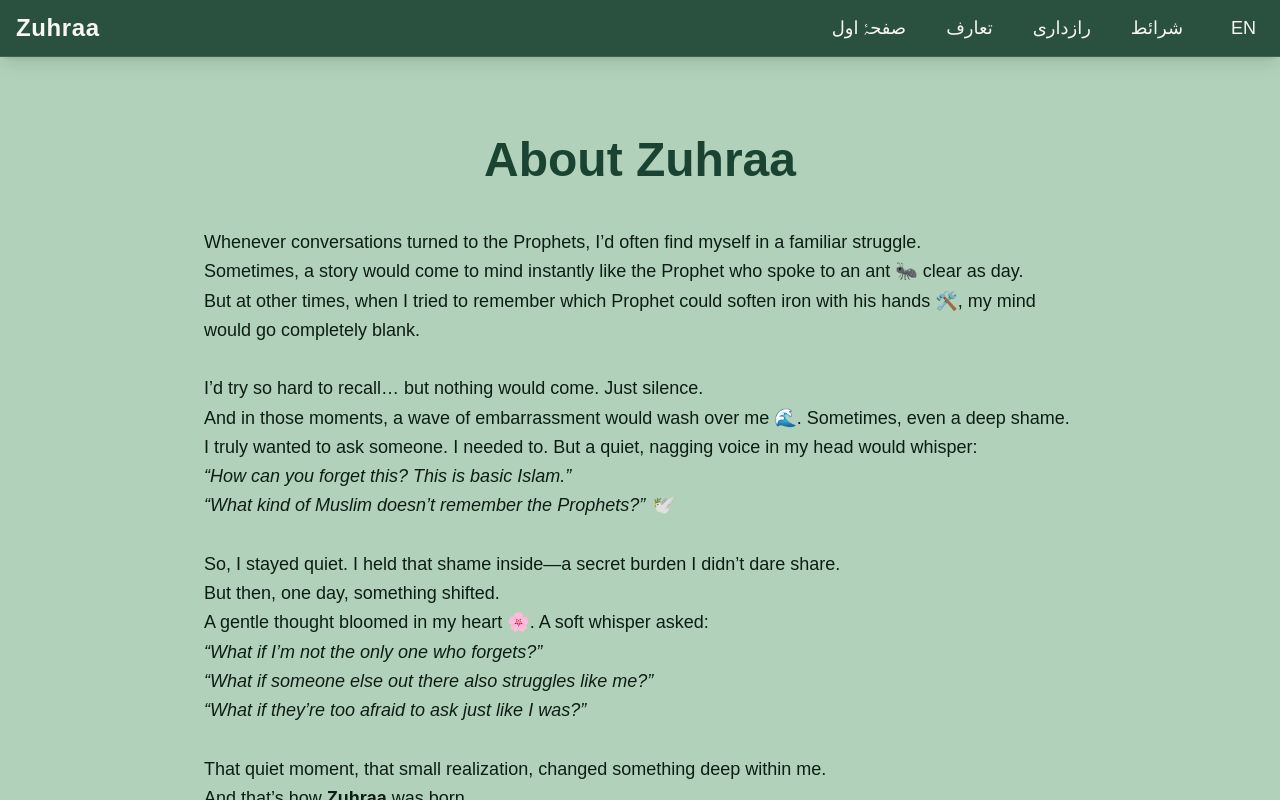
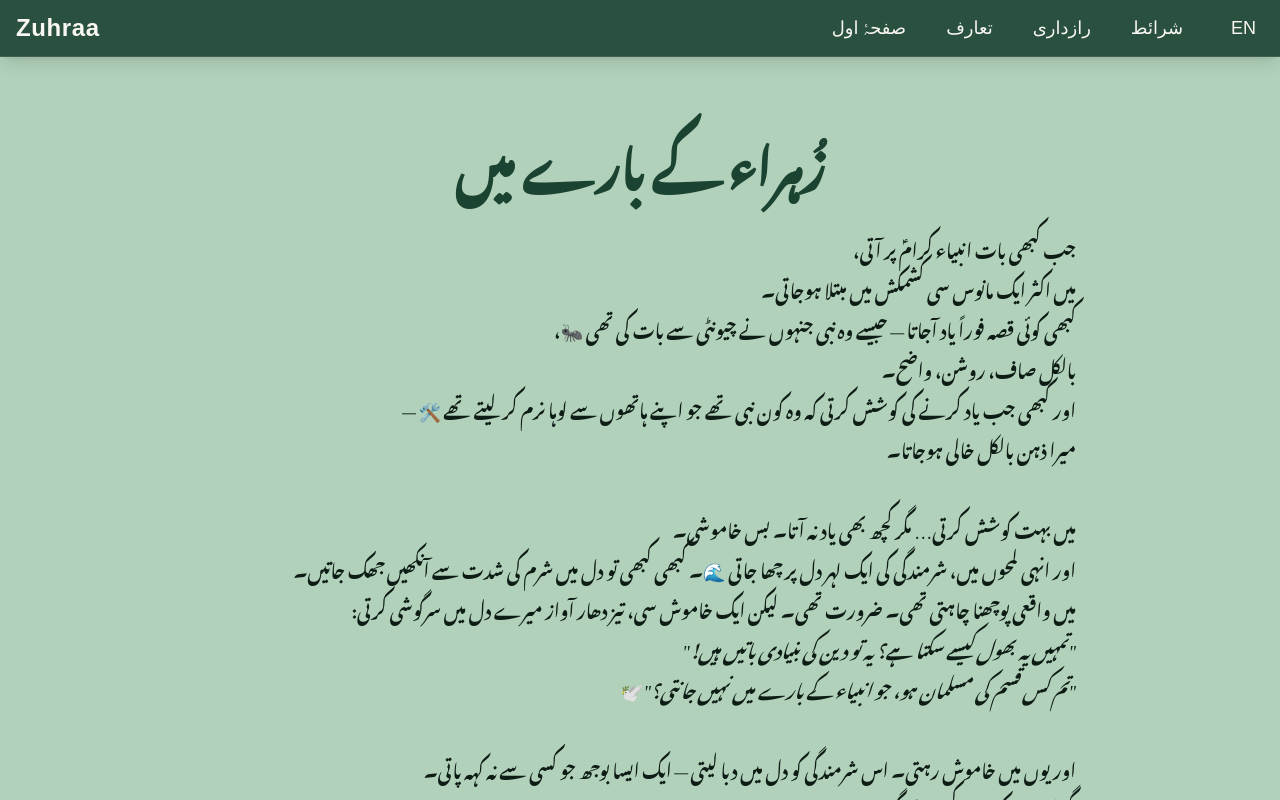
Before and after one commit to Palwasha-48/Zuhraa, a Next.js app: page /about in a window 1280 px wide. Both pictures are taken after a click on the item "اردو". Shown: the top 800 px of the page. Built offline with nearby package versions, Linux system fonts and the light colour scheme; a web font is replaced by a local one.

Commit message:
Update page.tsx

```diff
--- a/src/app/about/page.tsx
+++ b/src/app/about/page.tsx
@@ -3,45 +3,70 @@
 import React from "react";
 import Navbar from "@/components/Navbar";
 import Footer from "@/components/Footer";
+import { useLanguage } from "@/context/LanguageContext";
 
 export default function AboutPage() {
+  const { language } = useLanguage();
+
   return (
     <>
       <Navbar />
       <main className="pt-34 min-h-screen bg-[#b2d1ba] text-[#1B4332] px-6 py-12">
+        {language === "en" ? <EnglishContent /> : <UrduContent />}
+      </main>
+      <Footer />
+    </>
+  );
+}
+
+function EnglishContent() {
+  return (
     <div className="max-w-4xl mx-auto">
       <h1 className="text-5xl font-bold mb-8 text-center">About Zuhraa</h1>
 
       <div className="lg:text-[18px] md:text-[16px] sm:text-[14px] text-[#0d1d16] p-3 mb-4 leading-relaxed">
-            Whenever conversations turned to the Prophets, I&rsquo;d often find myself
-            in a familiar struggle. <br />
+        Whenever conversations turned to the Prophets, I&rsquo;d often find
+        myself in a familiar struggle. <br />
         Sometimes, a story would come to mind instantly like the Prophet who
         spoke to an ant 🐜 clear as day. <br />
-            But at other times, when I tried to remember which Prophet could
-            soften iron with his hands 🛠️, my mind would go completely blank.
+        But at other times, when I tried to remember which Prophet could soften
+        iron with his hands 🛠️, my mind would go completely blank.
         <br />
         <br />
-            I&rsquo;d try so hard to recall&hellip; but nothing would come. Just silence.
+        I&rsquo;d try so hard to recall&hellip; but nothing would come. Just
+        silence.
         <br />
         And in those moments, a wave of embarrassment would wash over me 🌊.
         Sometimes, even a deep shame. <br />
-            I truly wanted to ask someone. I needed to. But a quiet, nagging
-            voice in my head would whisper: <br />
-            <i>&ldquo;How can you forget this? This is basic Islam.&rdquo;</i> <br />
-            <i>&ldquo;What kind of Muslim doesn&rsquo;t remember the Prophets?&rdquo; 🕊️</i>
+        I truly wanted to ask someone. I needed to. But a quiet, nagging voice
+        in my head would whisper: <br />
+        <i>&ldquo;How can you forget this? This is basic Islam.&rdquo;</i>{" "}
+        <br />
+        <i>
+          &ldquo;What kind of Muslim doesn&rsquo;t remember the Prophets?&rdquo;
+          🕊️
+        </i>
         <br />
         <br />
         So, I stayed quiet. I held that shame inside&mdash;a secret burden I
         didn&rsquo;t dare share. <br />
-            But then, one day, something shifted. <br />A gentle thought bloomed
-            in my heart 🌸. A soft whisper asked: <br />
-            <i>&ldquo;What if I&rsquo;m not the only one who forgets?&rdquo;</i> <br />
-            <i>&ldquo;What if someone else out there also struggles like me?&rdquo;</i>
+        But then, one day, something shifted. <br />A gentle thought bloomed in
+        my heart 🌸. A soft whisper asked: <br />
+        <i>
+          &ldquo;What if I&rsquo;m not the only one who forgets?&rdquo;
+        </i>{" "}
         <br />
-            <i>&ldquo;What if they&rsquo;re too afraid to ask just like I was?&rdquo;</i> <br />
+        <i>
+          &ldquo;What if someone else out there also struggles like me?&rdquo;
+        </i>
         <br />
-            That quiet moment, that small realization, changed something deep
-            within me. <br />
+        <i>
+          &ldquo;What if they&rsquo;re too afraid to ask just like I was?&rdquo;
+        </i>{" "}
+        <br />
+        <br />
+        That quiet moment, that small realization, changed something deep within
+        me. <br />
         And that&rsquo;s how <b>Zuhraa</b> was born. <br />
         <br />
         <b>Zuhraa</b> is a gentle space crafted from my own heart, <br />
@@ -52,21 +77,21 @@ export default function AboutPage() {
         This is for those who are still finding their way back 🛤️. <br />
         For the ones who seek the stories of the Prophets 📜. <br />
         For the ones who crave the strength of the Sahabah ⚔️. <br />
-            For the ones who just want to reconnect with the light of Islam in
-            the softest possible way 🌙. <br />
+        For the ones who just want to reconnect with the light of Islam in the
+        softest possible way 🌙. <br />
         For the ones who forget the stories of the Prophets, but never stop
         longing to remember 🤍. <br />
         For the ones who forget the names of the noble Sahabiyat, but still
         carry love for them in their hearts. <br />
-            For the ones who can&rsquo;t recall the legacies of the Khulafaa, but wish
-            they could 🏛️. <br />
-            For the ones who forget the miracles of the Awliyaa and the signs of
-            the Prophets, but feel something stir inside when they hear them
-            again ✨. <br />
+        For the ones who can&rsquo;t recall the legacies of the Khulafaa, but
+        wish they could 🏛️. <br />
+        For the ones who forget the miracles of the Awliyaa and the signs of the
+        Prophets, but feel something stir inside when they hear them again ✨.{" "}
+        <br />
         For the ones who never learned the basics of Islam and for the ones
         relearning it with trembling hope 🌿. <br />
-            For the ones searching for the purpose of their life, wondering
-            where faith fits into it all 🧭. <br />
+        For the ones searching for the purpose of their life, wondering where
+        faith fits into it all 🧭. <br />
         For the ones who carry questions but are too afraid to ask ❓ <br />
         For the ones whose hearts have always quietly whispered, &ldquo;I wish I
         knew more.&rdquo; 💫 <br />
@@ -91,7 +116,8 @@ export default function AboutPage() {
         <br />
         The name was first inspired by <b>Fatima al-Zahra (R.A.)</b> 🕊️ <br />
         The daughter of the Prophet Muhammad ﷺ. <br />
-            She was known as <i>al-Zahra</i>, meaning <i>&ldquo;The Radiant.&rdquo;</i> 🌟 <br />
+        She was known as <i>al-Zahra</i>, meaning{" "}
+        <i>&ldquo;The Radiant.&rdquo;</i> 🌟 <br />
         A woman of unmatched strength, purity, and light. <br />
         Whose legacy continues to glow through generations. <br />
         Her name carries a timeless softness that felt like the perfect
@@ -100,15 +126,131 @@ export default function AboutPage() {
         But there&rsquo;s a second light behind the name&hellip; <br />
         It&rsquo;s also named after someone deeply precious to me, my friend{" "}
         <b>Fatima Zahraa</b>. <br />
-            Her presence in my life has been a reflection of calmness, comfort,
-            and courage 🌸. <br />
+        Her presence in my life has been a reflection of calmness, comfort, and
+        courage 🌸. <br />
         Her name, her soul&mdash;they became part of this dream without even
         trying. <br />I love her deeply, and this is my quiet way of saying{" "}
         <b>Thank you for existing.</b> 🤍
       </div>
     </div>
-      </main>
-      <Footer />
-    </>
   );
 }
+
+function UrduContent() {
+  return (
+    <div className="max-w-4xl mx-auto text-right font-urdu" dir="rtl">
+      <h1 className="text-5xl font-bold mb-8 text-center">
+        زُہراء کے بارے میں
+      </h1>
+
+      <div className="lg:text-[18px] md:text-[16px] sm:text-[14px] text-[#0d1d16] p-3 mb-4 leading-[2.5rem]">
+        جب کبھی بات انبیاء کرامؑ پر آتی، <br />
+        میں اکثر ایک مانوس سی کشمکش میں مبتلا ہوجاتی۔ <br />
+        کبھی کوئی قصہ فوراً یاد آجاتا — جیسے وہ نبی جنہوں نے چیونٹی سے بات کی
+        تھی 🐜، <br />
+        بالکل صاف، روشن، واضح۔ <br />
+        اور کبھی جب یاد کرنے کی کوشش کرتی کہ وہ کون نبی تھے جو اپنے ہاتھوں سے
+        لوہا نرم کر لیتے تھے 🛠️ — <br />
+        میرا ذہن بالکل خالی ہوجاتا۔ <br />
+        <br />
+        میں بہت کوشش کرتی… مگر کچھ بھی یاد نہ آتا۔ بس خاموشی۔ <br />
+        اور انہی لمحوں میں، شرمندگی کی ایک لہر دل پر چھا جاتی 🌊۔ کبھی کبھی تو
+        دل میں شرم کی شدت سے آنکھیں جھک جاتیں۔ <br />
+        میں واقعی پوچھنا چاہتی تھی۔ ضرورت تھی۔ لیکن ایک خاموش سی، تیز دھار آواز
+        میرے دل میں سرگوشی کرتی: <br />
+        <i>
+          {" "}
+          "تمہیں یہ بھول کیسے سکتا ہے؟ یہ تو دین کی بنیادی باتیں ہیں!"{" "}
+        </i>{" "}
+        <br />
+        <i>
+          {" "}
+          "تم کس قسم کی مسلمان ہو، جو انبیاء کے بارے میں نہیں جانتی؟" 🕊️{" "}
+        </i>{" "}
+        <br />
+        <br />
+        اور یوں میں خاموش رہتی۔ اس شرمندگی کو دل میں دبا لیتی — ایک ایسا بوجھ جو
+        کسی سے نہ کہہ پاتی۔ <br />
+        مگر پھر… ایک دن کچھ بدل گیا۔ <br />
+        میرے دل میں ایک نرم سا خیال کِھلا 🌸 — ایک دھیمی سی سرگوشی نے پوچھا:{" "}
+        <br />
+        <i> "کیا یہ ممکن ہے کہ میں اکیلی نہیں ہوں؟" </i> <br />
+        <i> "کیا کوئی اور بھی ایسا ہے، جو یاد نہیں رکھ پاتا؟" </i> <br />
+        <i>
+          {" "}
+          "کیا کوئی اور بھی ہے، جو میرے جیسا شرمندہ ہے، پوچھ نہیں پاتا؟"{" "}
+        </i>{" "}
+        <br />
+        <br />
+        وہ خاموش لمحہ… وہ چھوٹا سا ادراک… میرے اندر کچھ بڑا بدل گیا۔ <br />
+        اور یوں <b>زُہراء</b> بنی <br />
+        <br />
+        <b>زُہراء</b> ایک نرم گوشہ ہے — میرے اپنے دل سے نکلا ہوا، <br />
+        ان سب کے لیے: <br />
+        جو کبھی بھول جاتے ہیں، <br />
+        جو دل سے یاد رکھنا چاہتے ہیں، اور <br />
+        جو بغیر کسی ڈر یا شرمندگی کے سمجھنا چاہتے ہیں 💛 <br />
+        <br />
+        یہ اُن لوگوں کے لیے ہے <br />
+        جو اب بھی اپنے راستے کی تلاش میں ہیں 🛤️ <br />
+        جو انبیاء کی کہانیاں جاننا چاہتے ہیں 📜 <br />
+        جو صحابہ کی قوت کو محسوس کرنا چاہتے ہیں ⚔️ <br />
+        جو اسلام کی روشنی سے دوبارہ جُڑنا چاہتے ہیں — نرمی، محبت، اور سکون کے
+        ساتھ 🌙 <br />
+        جو انبیاء کی کہانیاں بھول جاتے ہیں، مگر یاد رکھنے کی تڑپ کبھی نہیں بجھتی
+        🤍 <br />
+        جو صحابیات کے نام یاد نہیں رکھ پاتے، مگر اُن سے بے پناہ محبت دل میں
+        رکھتے ہیں <br />
+        جو خلفاءِ راشدین کے کارنامے یاد نہیں رکھ پاتے، مگر جاننے کی خواہش رکھتے
+        ہیں 🏛️ <br />
+        جو اولیاء کے کرامات اور انبیاء کی نشانیاں بھول گئے ہیں، مگر دوبارہ سن کر
+        دل میں روشنی محسوس کرتے ہیں ✨ <br />
+        جو اسلام کی بنیادی باتیں کبھی سیکھ نہ سکے — یا اب کانپتے دل کے ساتھ
+        دوبارہ سیکھنے کی کوشش کر رہے ہیں 🌿 <br />
+        جو اپنی زندگی کا مقصد تلاش کر رہے ہیں، اور سوچتے ہیں کہ ایمان کا اس میں
+        کیا مقام ہے 🧭 <br />
+        جو سوال دل میں رکھتے ہیں، مگر پوچھنے سے گھبراتے ہیں ❓ <br />
+        جن کے دل ہمیشہ آہستگی سے کہتے ہیں: <i>"کاش میں اور جانتی..."</i> 💫{" "}
+        <br />
+        <br />
+        <b>زُہراء</b> صرف ایک ایپ نہیں ہے۔ یہ ایک دُعا ہے 🕊️ <br />
+        ایک گرمجوش ہاتھ ہے، جو تمہاری طرف بڑھ رہا ہے 🤝 <br />
+        محبت کی طرف ایک خاموش واپسی ہے ❤️ <br />
+        اور یاد دہانی کے سفر میں ایک محفوظ ہمسفر 🌌 <br />
+      </div>
+
+      <p className="font-black mb-6 text-2xl">
+        <b>"زُہراء"</b> کا نام کہاں سے آیا؟ <br />
+      </p>
+
+      <div className="lg:text-[18px] md:text-[16px] sm:text-[14px] p-3 leading-[2.5rem]">
+        🌙 <b>زُہراء — ایک ایسا نام جو روشنی سے پیدا ہوا</b> <br />
+        <br />
+        زُہراء صرف ایک ایپ نہیں ہے۔ یہ ایک نرم گوشہ ہے 🧡 <br />
+        ایسا مقام… جہاں شاید تمہاری روح لوٹنا چاہتی ہو 🌠 <br />
+        لیکن سب سے پہلے... یہ نام <b>زُہراء</b> کیوں رکھا؟ <br />
+        <br />
+        یہ نام پہلے <b>حضرت فاطمہ الزہراءؓ</b> سے متاثر ہو کر رکھا گیا 🕊️ <br />
+        حضرت محمد ﷺ کی صاحبزادی۔ <br />
+        جو <i>الزہراء</i> کے لقب سے جانی جاتیں —<i>"روشن"</i> 🌟 <br />
+        ایک ایسی ہستی، جو پاکیزگی، طاقت، اور روشنی کی علامت تھیں <br />
+        جن کی روشنی نسلوں تک چمکتی رہی۔ <br />
+        ان کا نام ایک ایسی نرمی رکھتا ہے، جو اس سفر کی شروعات کے لیے بالکل مناسب
+        لگا۔ <br />
+        <br />
+        لیکن… اس نام کے پیچھے ایک دوسری روشنی بھی ہے… <br />
+        یہ نام ایک بہت ہی پیاری دوست — <b>فاطمہ زہرا</b> — کے نام سے بھی متاثر
+        ہے۔ <br />
+        ان کی موجودگی میری زندگی میں سکون، حوصلہ، اور قرار کی مانند رہی 🌸{" "}
+        <br />
+        ان کا نام، ان کی روح — سب کچھ اس خواب کا حصہ بن گیا، بغیر کسی کوشش کے۔{" "}
+        <br />
+        <b>
+          میں اُن سے دل سے محبت کرتی ہوں، اور یہ میرا خاموش سا طریقہ ہے کہ میں
+          اُن سے کہہ سکوں: "شکریہ… تم اس دنیا میں ہو۔"
+        </b>{" "}
+        🤍
+      </div>
+    </div>
+  );
+}
```
Lines whose indentation alone changed are shown as unchanged.
